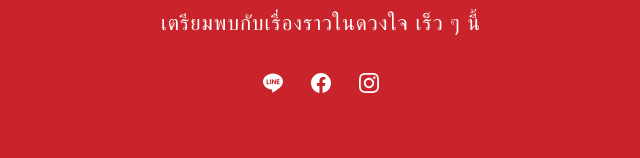
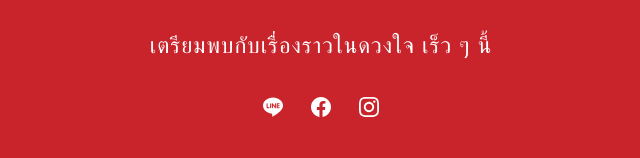
Before and after one commit to gamekulko-oss/duangjaistudio, a website: page index.html in a window 1280 px wide. Shown: the part 423-581 px from the top of the page, without its empty margins (319-959 px from the left). Drawn offline with Linux system fonts and the light colour scheme; a web font is replaced by a local one.

Commit message:
Update logo size, bold text, fix Line link to lin.ee/f4ip2fB

```diff
--- a/index.html
+++ b/index.html
@@ -38,15 +38,15 @@
         }
 
         .logo {
-            width: 160px;
+            width: 220px;
             height: auto;
             margin: 0 auto 2rem;
         }
 
         .coming-soon {
             color: #ffffff;
-            font-size: 1.3rem;
-            font-weight: 300;
+            font-size: 1.4rem;
+            font-weight: 500;
             letter-spacing: 1px;
             margin-bottom: 2rem;
         }
@@ -98,7 +98,7 @@
 
         <div class="social-links">
             <!-- Line Official -->
-            <a href="https://lin.ee/bfB3Kkx" target="_blank" class="social-link" title="Line Official">
+            <a href="https://lin.ee/f4ip2fB" target="_blank" class="social-link" title="Line Official">
                 <svg viewBox="0 0 24 24">
                     <path
                         d="M19.365 9.863c.349 0 .63.285.63.631 0 .345-.281.63-.63.63H17.61v1.125h1.755c.349 0 .63.283.63.63 0 .344-.281.629-.63.629h-2.386c-.345 0-.627-.285-.627-.629V8.108c0-.345.282-.63.627-.63h2.386c.349 0 .63.285.63.63 0 .349-.281.63-.63.63H17.61v1.125h1.755zm-3.855 3.016c0 .27-.174.51-.432.596-.064.021-.133.031-.199.031-.211 0-.391-.09-.51-.25l-2.443-3.317v2.94c0 .344-.279.629-.631.629-.346 0-.626-.285-.626-.629V8.108c0-.27.173-.51.43-.595.06-.023.136-.033.194-.033.195 0 .375.104.495.254l2.462 3.33V8.108c0-.345.282-.63.63-.63.345 0 .63.285.63.63v4.771zm-5.741 0c0 .344-.282.629-.631.629-.345 0-.627-.285-.627-.629V8.108c0-.345.282-.63.627-.63.349 0 .631.285.631.63v4.771zm-2.466.629H4.917c-.345 0-.63-.285-.63-.629V8.108c0-.345.285-.63.63-.63.349 0 .63.285.63.63v4.141h1.756c.348 0 .629.283.629.63 0 .344-.282.629-.629.629M24 10.314C24 4.943 18.615.572 12 .572S0 4.943 0 10.314c0 4.811 4.27 8.842 10.035 9.608.391.082.923.258 1.058.59.12.301.079.766.038 1.08l-.164 1.02c-.045.301-.24 1.186 1.049.645 1.291-.539 6.916-4.078 9.436-6.975C23.176 14.393 24 12.458 24 10.314" />
```
